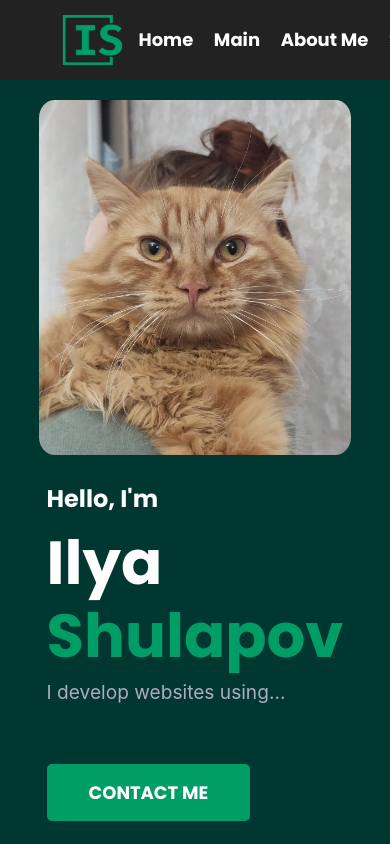
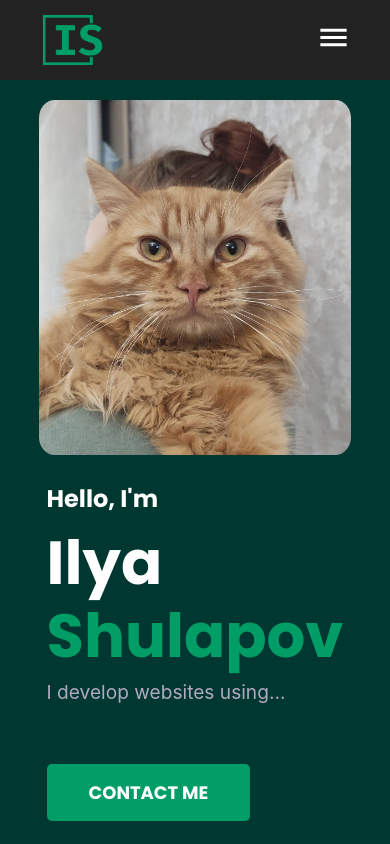
Before and after one commit to skiffter1337/Portfolio, a React (Create React App) app: page / in a window 390 px wide. Shown: the top 844 px of the page. Built offline with nearby package versions, Linux system fonts and the light colour scheme.

Commit message:
start creating burger menu in Header.tsx

```diff
--- a/package.json
+++ b/package.json
@@ -4,6 +4,10 @@
   "private": true,
   "homepage": "https://skiffter1337.github.io/Portfolio",
   "dependencies": {
+    "@emotion/react": "^11.11.0",
+    "@emotion/styled": "^11.11.0",
+    "@mui/icons-material": "^5.11.16",
+    "@mui/material": "^5.13.0",
     "@testing-library/jest-dom": "^5.14.1",
     "@testing-library/react": "^13.0.0",
     "@testing-library/user-event": "^13.2.1",
--- a/src/Components/Header/Header.module.css
+++ b/src/Components/Header/Header.module.css
@@ -7,8 +7,16 @@ display: flex;
     height: 80px;
     width: 100%;
 
+    background-color: transparent;
+    z-index: 2;
+
+    transition: background-color .3s ease-in-out;
+}
+
+.header_scroll {
+
     background-color: #222222;
-    z-index: 2;
+
 }
 
 
@@ -21,6 +29,12 @@ display: flex;
 }
 .header_container img {
     width: 80px;
+}
+
+.burger_icon {
+    display: none;
+    color: white;
+
 }
 
 .nav_list {
@@ -57,3 +71,19 @@ img {
     transition: 0.4s;
     color: #009e66;
 }
+
+@media screen and (max-width: 1230px) {
+    .burger_icon {
+        display: inline-block;
+    }
+    .nav_container {
+        display: none;
+    }
+    .header {
+        background-color: #222222;
+    }
+    .header_container {
+        width: 80%;
+    }
+
+}
--- a/src/Components/Header/Header.tsx
+++ b/src/Components/Header/Header.tsx
@@ -1,15 +1,42 @@
-import React from 'react';
+import React, {useEffect, useState} from 'react';
 import s from './Header.module.css'
 import logo from '../../assets/image/logoIS.png'
+import MenuIcon from '@mui/icons-material/Menu';
 
 export const Header = () => {
+
+    const [scrolled, setScrolled] = useState(false);
+
+    useEffect(() => {
+        const handleScroll = () => {
+            if (window.scrollY > 0) {
+                setScrolled(true);
+            } else {
+                setScrolled(false);
+            }
+        };
+
+        window.addEventListener('scroll', handleScroll);
+
+        return () => {
+            window.removeEventListener('scroll', handleScroll);
+        };
+    }, []);
+
+    let headerStyles = scrolled ? `${s.header} ${s.header_scroll}` : `${s.header}`
+
     return (
-        <div className={s.header}>
+        <div className={headerStyles}>
             <div className={s.header_container}>
                 <div>
                     <a>
                         <img src={logo}/>
                     </a>
+                </div>
+                <div className={s.burger_wrapper}>
+                    <div className={s.burger_icon}>
+                      <MenuIcon fontSize={"large"}/>
+                    </div>
                 </div>
                 <nav className={s.nav_container}>
                     <div>
--- a/src/Components/Main/Main.module.scss
+++ b/src/Components/Main/Main.module.scss
@@ -14,9 +14,10 @@
 }
 
 .main_container {
+
+
     width: 100%;
     gap: 30px;
-
    flex-wrap: wrap;
 
 }
```
Also changed, not shown: src/Components/Header/Navigation/Navigation.module.css (deleted, +0 -27 lines), src/Components/Header/Navigation/Navigation.tsx (deleted, +0 -28 lines), 1 other file (tests, documents, lock files or other folders). Lines whose indentation alone changed are shown as unchanged.
